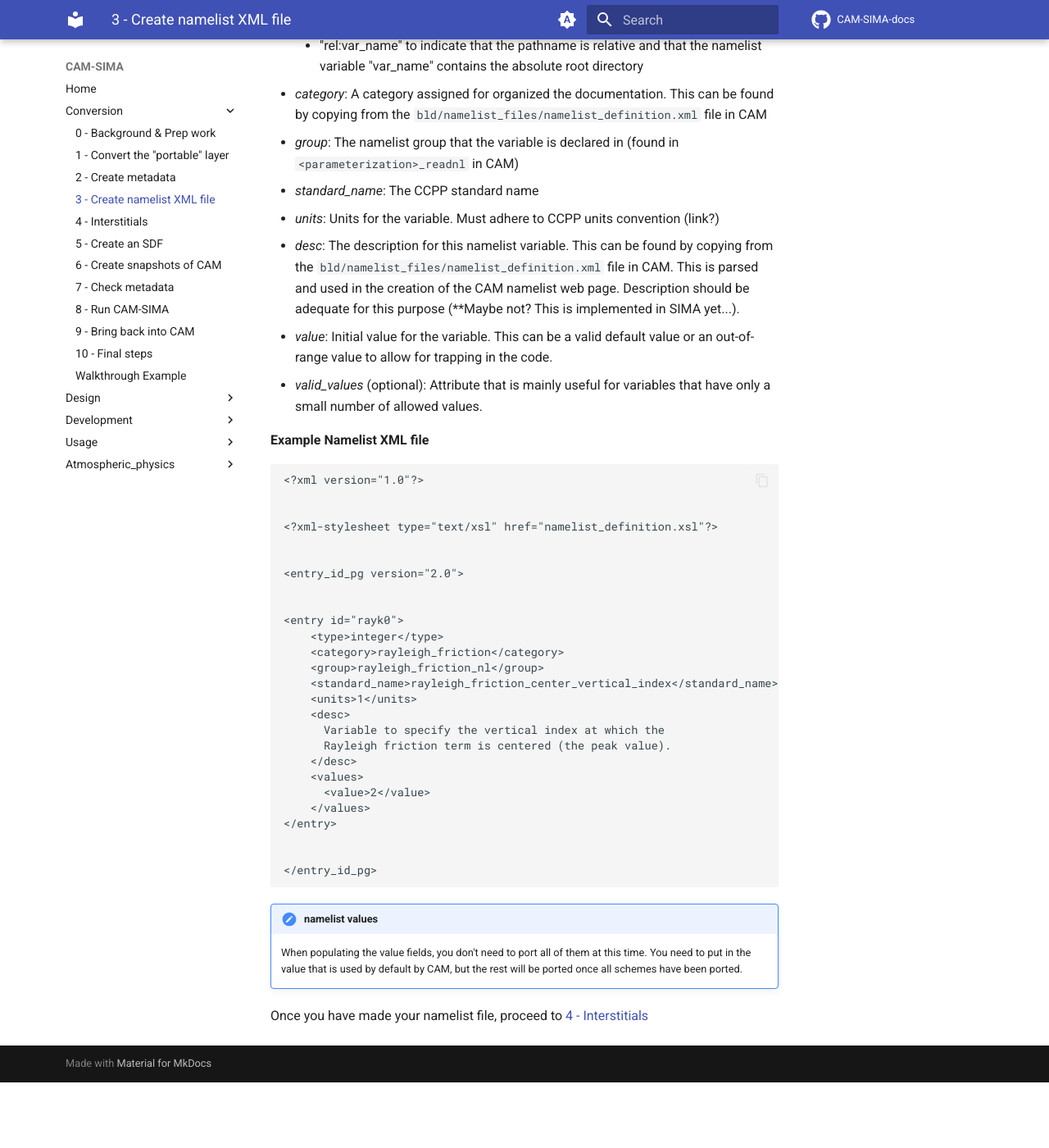
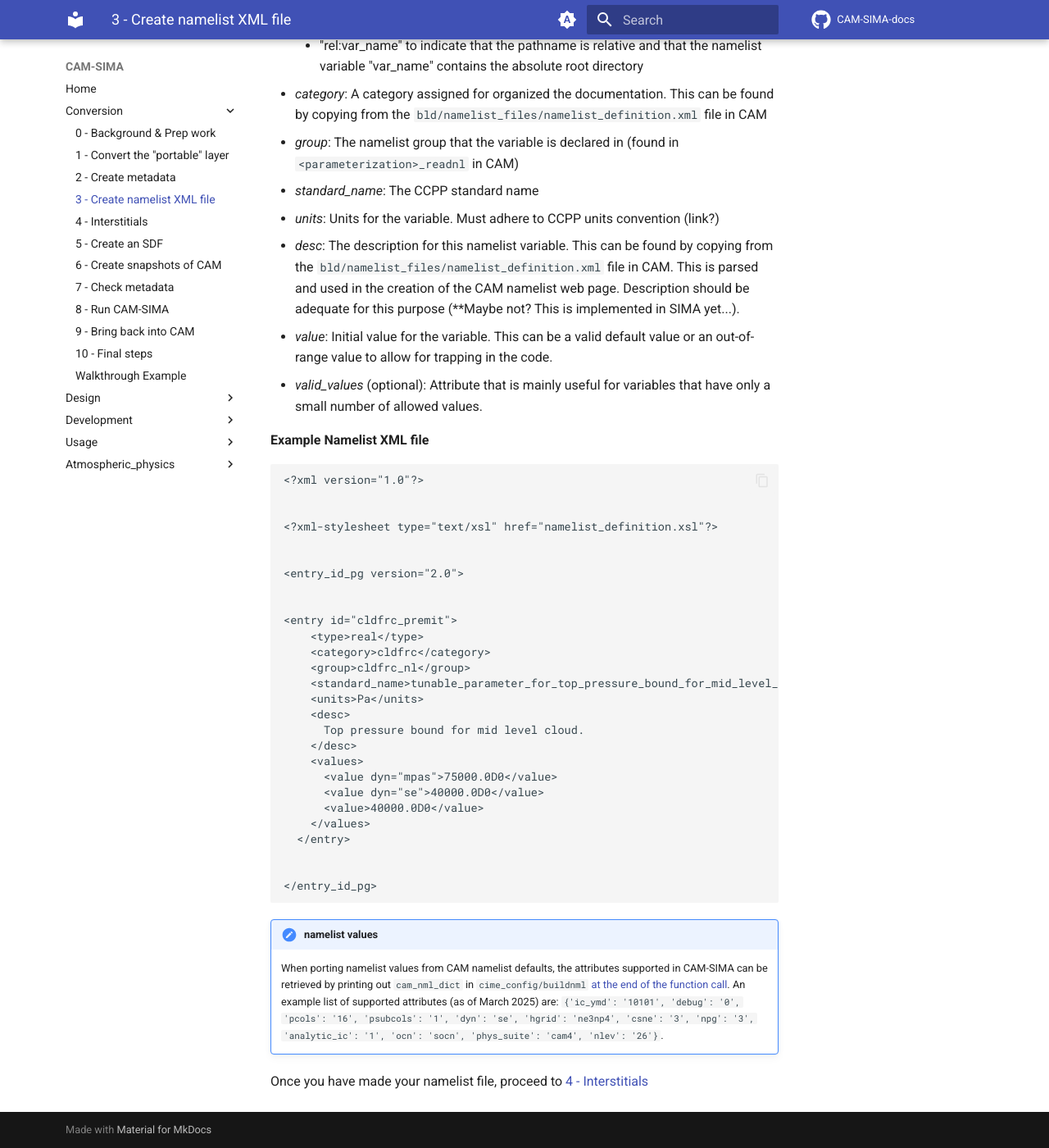
Before and after one commit to kuanchihwang/CAM-SIMA-Docs, an MkDocs documentation site: the page built from docs/conversion/create-namelist-xml.md, in a window 1280 px wide and 1400 px high, scrolled down 1084 px. Shown: the whole window at 82% size. Built offline with MkDocs 1.6.1 and Material for MkDocs 9.7.7, drawn with Linux system fonts in a browser that asks for light colours; comment, search, counter and statistics services are not loaded; before the commit the page ends 2404 px from its top, so only the background shows below that.

Commit message:
Update namelist instructions with example for attributes for default values

````diff
--- a/docs/conversion/create-namelist-xml.md
+++ b/docs/conversion/create-namelist-xml.md
@@ -35,25 +35,27 @@ The CCPP Framework will autogenerate the namelist reader based on the elements i
 <entry_id_pg version="2.0">
 
 
-<entry id="rayk0">
-    <type>integer</type>
-    <category>rayleigh_friction</category>
-    <group>rayleigh_friction_nl</group>
-    <standard_name>rayleigh_friction_center_vertical_index</standard_name>
-    <units>1</units>
+<entry id="cldfrc_premit">
+    <type>real</type>
+    <category>cldfrc</category>
+    <group>cldfrc_nl</group>
+    <standard_name>tunable_parameter_for_top_pressure_bound_for_mid_level_clouds_for_cloud_fraction</standard_name>
+    <units>Pa</units>
     <desc>
-      Variable to specify the vertical index at which the
-      Rayleigh friction term is centered (the peak value).
+      Top pressure bound for mid level cloud.
     </desc>
     <values>
-      <value>2</value>
+      <value dyn="mpas">75000.0D0</value>
+      <value dyn="se">40000.0D0</value>
+      <value>40000.0D0</value>
     </values>
-</entry>
+  </entry>
 
 
 </entry_id_pg>
 ```
 !!!Note "namelist values"
-    When populating the value fields, you don't need to port all of them at this time.  You need to put in the value that is used by default by CAM, but the rest will be ported once all schemes have been ported.
+    When porting namelist values from CAM namelist defaults, the attributes supported in CAM-SIMA can be retrieved by printing out `cam_nml_dict` in `cime_config/buildnml` [at the end of the function call](https://github.com/ESCOMP/CAM-SIMA/blob/3699359ebfe81b00273a9815d128cae903a26208/cime_config/buildnml#L355). An example list of supported attributes (as of March 2025) are: `{'ic_ymd': '10101', 'debug': '0', 'pcols': '16', 'psubcols': '1', 'dyn': 'se', 'hgrid': 'ne3np4', 'csne': '3', 'npg': '3', 'analytic_ic': '1', 'ocn': 'socn', 'phys_suite': 'cam4', 'nlev': '26'}`.
+
 
 Once you have made your namelist file, proceed to [4 - Interstitials](interstitials.md)
````
